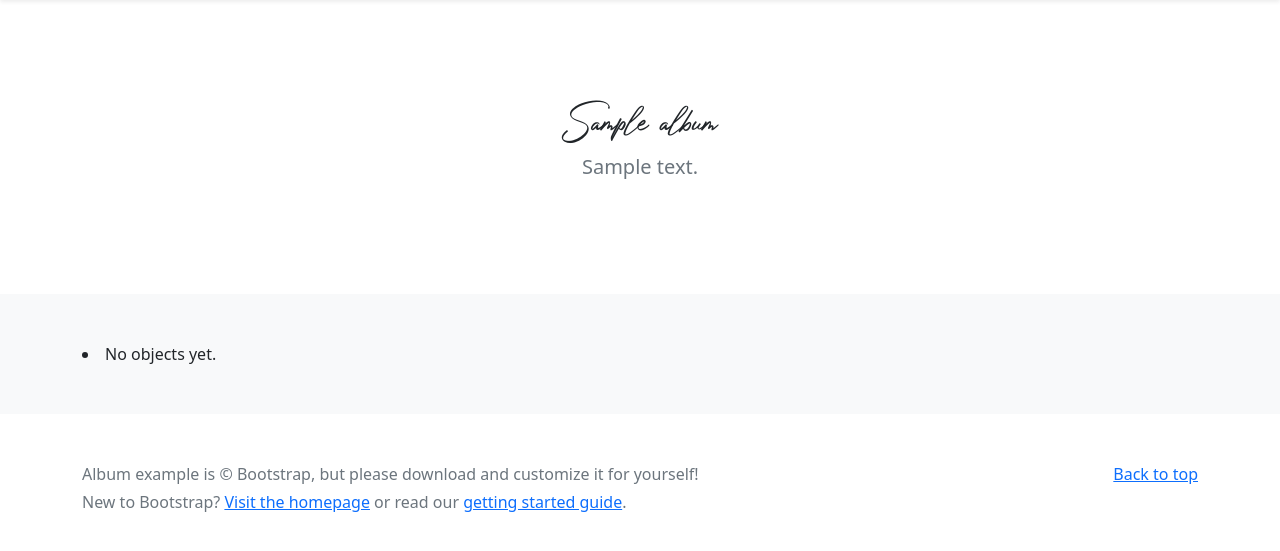
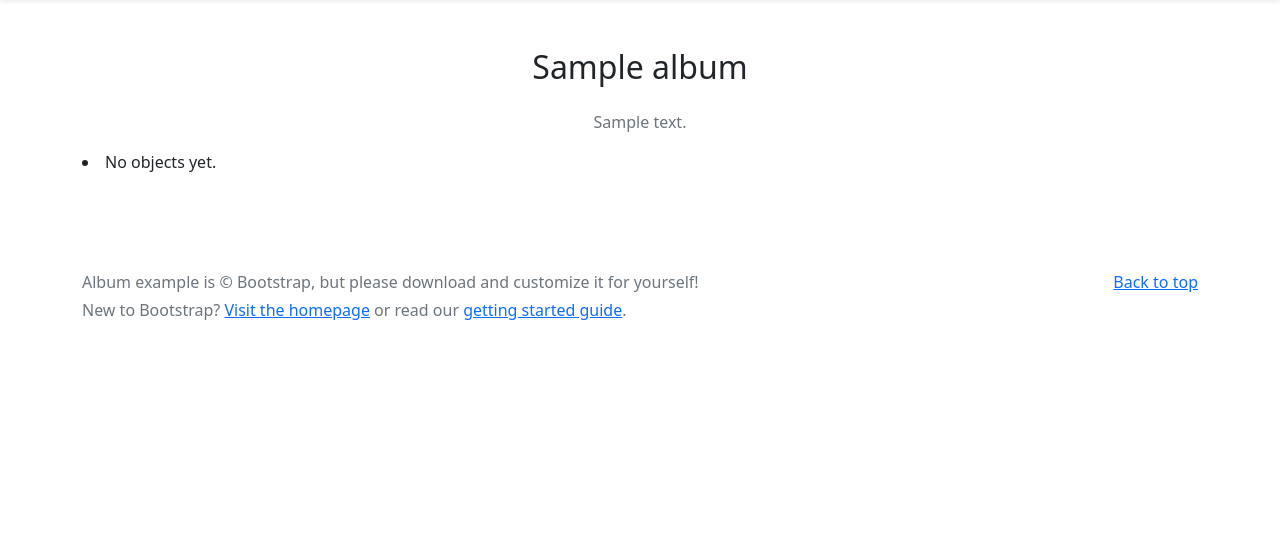
Before and after one commit to hypsug0/PhotoGalery, a Django app: a page that uses backend/pages/templates/album.html in a window 1280 px wide. Shown: the part 56-607 px from the top of the page. Run offline with Django 5.2, Linux system fonts and the light colour scheme; tables that the repository leaves empty hold one stand-in row (values such as "Sample post"); data that the repository does not hold is empty; some libraries are stand-ins or nearby versions.

Commit message:
first job

```diff
--- a/backend/pages/templates/album.html
+++ b/backend/pages/templates/album.html
@@ -1,37 +1,121 @@
 {% extends 'base.html' %}
 {% load i18n %}
 {% block content %}
-  <section class="py-5 text-center container">
-    <div class="row py-lg-5">
-      <div class="col-lg-6 col-md-8 mx-auto">
-        <h1 class="fw-light pretty-title">{{ object.label }}</h1>
-        <p class="lead text-muted">{{ object.description }}</p>
-      </div>
-    </div>
-  </section>
+<style>
+    .tab-navigation {
+        display: flex;
+        gap: 1rem;
+        margin-bottom: 2rem;
+        flex-wrap: wrap;
+    }
 
-  <div class="album py-5 bg-light">
-    <div class="container">
-      <div class="row row-cols-1 row-cols-sm-2 row-cols-md-3 g-3">
+    .tab-btn {
+        padding: 0.75rem 1.5rem;
+        background: #f8f9fa;
+        border: none;
+        border-radius: 8px;
+        cursor: pointer;
+        transition: all 0.3s ease;
+        font-weight: 500;
+    }
+
+    .tab-btn:hover {
+        background: #e9ecef;
+    }
+
+    .tab-btn.active {
+        background: #0d6efd;
+        color: white;
+    }
+
+    .tab-content {
+        display: none;
+        animation: fadeIn 0.5s ease;
+    }
+
+    .tab-content.active {
+        display: block;
+    }
+
+    .grid-container {
+        display: grid;
+        grid-template-columns: repeat(auto-fill, minmax(300px, 1fr));
+        gap: 1.5rem;
+    }
+
+    .grid-item {
+        border-radius: 12px;
+        overflow: hidden;
+        position: relative;
+        aspect-ratio: 1/1;
+        cursor: pointer;
+        transition: transform 0.3s ease;
+    }
+
+    .grid-item:hover {
+        transform: translateY(-5px);
+    }
+
+    .grid-item img {
+        width: 100%;
+        height: 100%;
+        object-fit: cover;
+        transition: transform 0.5s ease;
+    }
+
+    .grid-item:hover img {
+        transform: scale(1.1);
+    }
+
+    .image-overlay {
+        position: absolute;
+        bottom: 0;
+        left: 0;
+        right: 0;
+        background: linear-gradient(to top, rgba(0, 0, 0, 0.8), transparent);
+        color: white;
+        padding: 1.5rem;
+        transform: translateY(100%);
+        transition: transform 0.3s ease;
+    }
+
+    .grid-item:hover .image-overlay {
+        transform: translateY(0);
+    }
+
+    @keyframes fadeIn {
+        from {
+            opacity: 0;
+        }
+
+        to {
+            opacity: 1;
+        }
+    }
+</style>
+<div class="container py-5">
+    <h2 class="text-center mb-4">{{object.label}}</h2>
+    <p class="text-center text-muted">{{object.description}}</p>
+
+    <!-- Tab Navigation -->
+    {% comment %} <div class="tab-navigation justify-content-center">
+        <button class="tab-btn active" data-tab="nature">Nature</button>
+        <button class="tab-btn" data-tab="architecture">Architecture</button>
+        <button class="tab-btn" data-tab="interior">Interior</button>
+    </div> {% endcomment %}
+
+    <!-- Nature Tab -->
+    <div class="tab-content active" id="nature">
+        <div class="grid-container">
         {% for photo in object.photo_set.all %}
-          <div class="col">
-            <div class="card shadow-sm border-0">
-              <a href="#" data-bs-toggle="modal" data-bs-target="#image-{{ photo.pk }}"><img class="card-img-top" src="{{ photo.image.url }}" alt="{{ photo.label }}" loading="lazy" /></a>
-              <div class="card-body">
-                <p class="card-text pretty-title" style="font-size: 2rem">{{ photo.name }}</p>
-                <p class="card-text">{{ photo.description }}</p>
-                <div class="d-flex justify-content-between align-items-center">
-                  <div class="btn-group">
-                    <button type="button" class="btn btn-sm btn-outline-secondary">{% translate 'View' %}</button>
-                    {% if user.is_authenticated %}
-                      <button type="button" class="btn btn-sm btn-outline-secondary">{% translate 'Edit' %}</button>
-                    {% endif %}
-                  </div>
-                  <small class="text-muted">{{ object.timestamp_create }}</small>
+
+            <div class="grid-item">
+                <a href="#" data-bs-toggle="modal" data-bs-target="#image-{{ photo.pk }}"><img src="{{ photo.image.url }}" alt="{{ photo.label }}" loading="lazy" /></a>
+                <div class="image-overlay">
+                    <h5>{{photo.name}}</h5>
+                    <p class="mb-0">{{photo.description}}</p>
                 </div>
-              </div>
             </div>
-            80vh     </div>
           <!-- Modal -->
           <div class="modal fade" id="image-{{ photo.pk }}" tabindex="-1" aria-labelledby="exampleModalLabel" aria-hidden="true">
             <div class="modal-dialog modal-dialog-centered modal-xl modal-fullscreen-down-lg">
```
Also changed, not shown: backend/pages/templates/album copy.html (added, +66 -0 lines).
